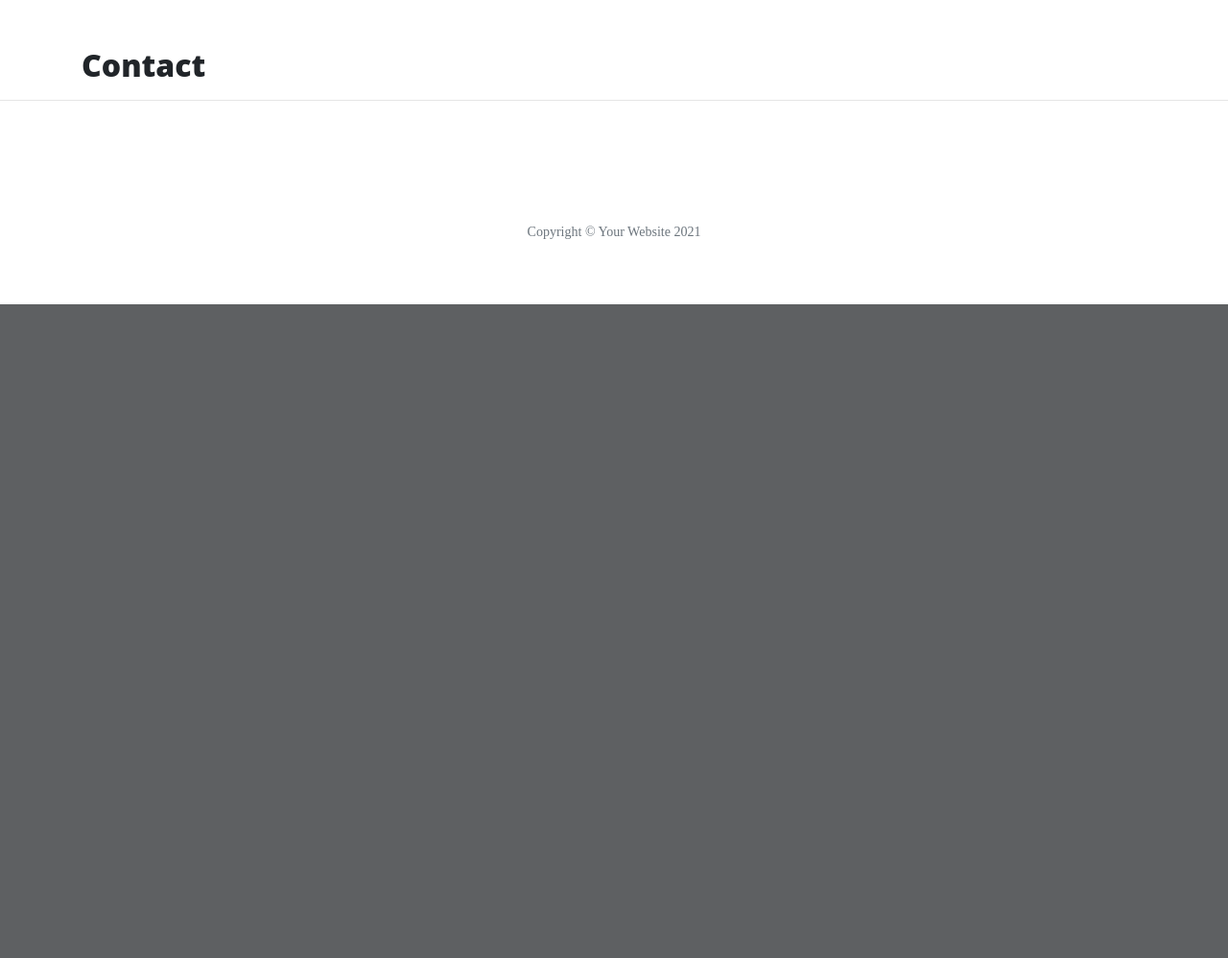
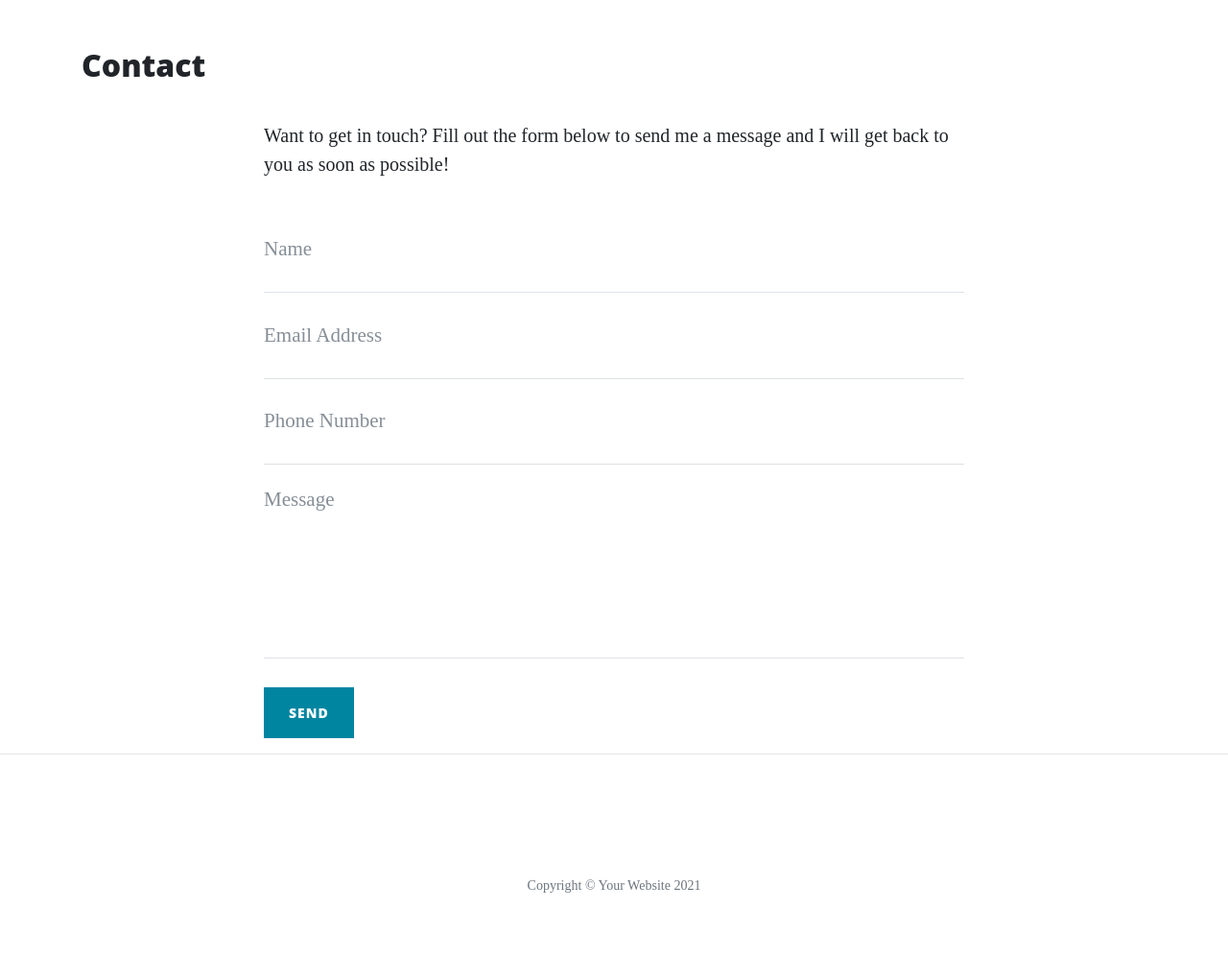
Before and after one commit to Gazroh87/thorin-flask-app, a Flask app: page /contact in a window 1280 px wide. Shown: the part 629-1627 px from the top of the page at 96% size. Before the commit the page ends 946 px from the top, so only its background shows below. Run offline with Flask 2, Linux system fonts and the light colour scheme; some libraries are stand-ins or nearby versions.

Commit message:
Added advanced routing, form with post method to contact page and flash function to provide feedback to users

```diff
--- a/app.py
+++ b/app.py
@@ -1,9 +1,13 @@
 import os
-from flask import Flask, render_template
+import json
+from flask import Flask, render_template, request, flash
 # Importing Flask class
+if os.path.exists("env.py"):
+    import env
 
 
 app = Flask(__name__)
+app.secret_key = os.environ.get("SECRET_KEY")
 """
 Creating an instance of the Flask class and storing it
 in a variable called app. The first argument of the class
@@ -25,12 +29,31 @@ def index():
 
 @app.route("/about")
 def about():
+    data = []
+    with open("data/company.json", "r") as json_data:
+        data = json.load(json_data)
     return render_template(
-        "about.html", pge_title="About", list_of_nums=[1, 2, 3])
+        "about.html", pge_title="About", company=data)
 
 
-@app.route("/contact")
+@app.route("/about/<member_name>")
+def about_member(member_name):
+    member = {}
+    with open("data/company.json", "r") as json_data:
+        data = json.load(json_data)
+        for obj in data:
+            if obj["url"] == member_name:
+                member = obj
+    return render_template("member.html", member=member)
+
+
+@app.route("/contact", methods=["GET", "POST"])
 def contact():
+    if request.method == "POST":
+        # print(request.form.get("name"))
+        # print(request.form["email"])
+        flash("Thanks {}, we have received your message!".format(
+            request.form.get("name")))
     return render_template("contact.html", pge_title="Contact")
 
 
--- a/static/css/style.css
+++ b/static/css/style.css
@@ -1,3 +1,10 @@
 .col-md-5 img {
     width: 100%;
 }
+
+@media only screen and (min-width: 992px) {
+  #mainNav {
+    border-bottom: 1px solid #e9ecef00;
+    background-color: #000;
+  }
+}
--- a/templates/contact.html
+++ b/templates/contact.html
@@ -1,4 +1,60 @@
 {% extends "base.html" %}
 {% block content %}
 <h2>{{ pge_title }}</h2>
+
+
+<div class="row">
+    <div class="col-lg-8 col-md-10 mx-auto">
+
+        {% with messages = get_flashed_messages() %}
+            {% if messages %}
+                <ul class="flashes">
+                    {% for message in messages %}
+                        <li>{{ message }}</li>
+                    {% endfor %}
+                </ul>
+            {% endif%}
+        {% endwith %}
+
+        <p>Want to get in touch? Fill out the form below to send me a message and I will get back to you as soon as
+            possible!</p>
+        <form method="POST" name="sentMessage" id="contactForm" novalidate>
+            <div class="control-group">
+                <div class="form-group floating-label-form-group controls">
+                    <label>Name</label>
+                    <input type="text" class="form-control" placeholder="Name" name="name" id="name" required
+                        data-validation-required-message="Please enter your name.">
+                    <p class="help-block text-danger"></p>
+                </div>
+            </div>
+            <div class="control-group">
+                <div class="form-group floating-label-form-group controls">
+                    <label>Email Address</label>
+                    <input type="email" class="form-control" placeholder="Email Address" name="email" id="email" required
+                        data-validation-required-message="Please enter your email address.">
+                    <p class="help-block text-danger"></p>
+                </div>
+            </div>
+            <div class="control-group">
+                <div class="form-group col-xs-12 floating-label-form-group controls">
+                    <label>Phone Number</label>
+                    <input type="tel" class="form-control" placeholder="Phone Number" name="phone" id="phone" required
+                        data-validation-required-message="Please enter your phone number.">
+                    <p class="help-block text-danger"></p>
+                </div>
+            </div>
+            <div class="control-group">
+                <div class="form-group floating-label-form-group controls">
+                    <label>Message</label>
+                    <textarea rows="5" class="form-control" placeholder="Message" name="message" id="message" required
+                        data-validation-required-message="Please enter a message."></textarea>
+                    <p class="help-block text-danger"></p>
+                </div>
+            </div>
+            <br>
+            <div id="success"></div>
+            <button type="submit" class="btn btn-primary" id="sendMessageButton">Send</button>
+        </form>
+    </div>
+</div>
 {% endblock %}
```
Also changed, not shown: data/company.json (added, +80 -0 lines), templates/about.html (+29 -21 lines), templates/member.html (added, +15 -0 lines), 1 other file.
